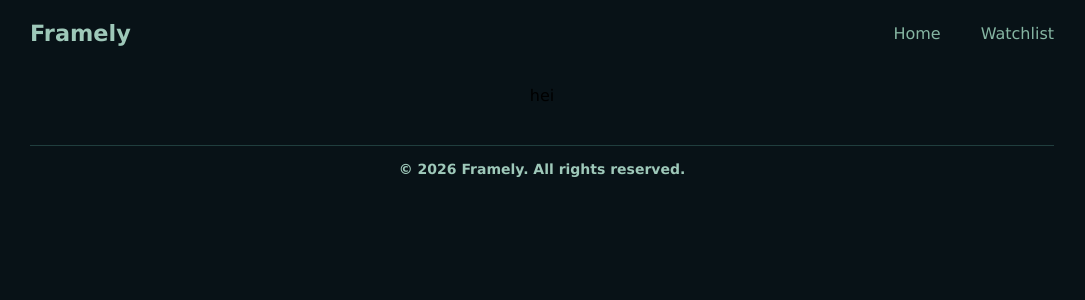
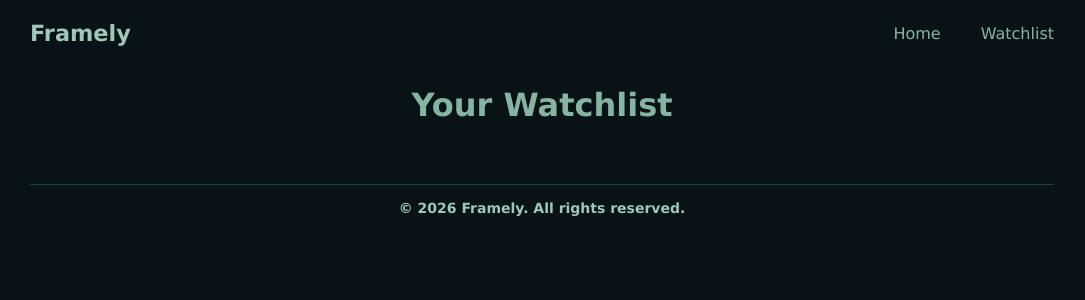
Before and after one commit to ana-maria-ursache/Movie-Application, a React (Vite) app: page /watchlist in a window 1280 px wide. Shown: the top 300 px of the page, without its empty margins (98-1183 px from the left). Built offline with nearby package versions, Linux system fonts and the light colour scheme.

Commit message:
feat: watchlist page

```diff
--- a/src/components/Modal/Modal.jsx
+++ b/src/components/Modal/Modal.jsx
@@ -2,7 +2,7 @@ import ReactDOM from 'react-dom';
 import { useState, useEffect } from 'react';
 import './Modal.css';
 
-export default function Modal({ movie, setOpenModal }) {
+export default function Modal({ movie, setOpenModal, onDataChange }) {
   const [isInWatchlist, setIsInWatchlist] = useState(false);
 
   useEffect(() => {
@@ -13,13 +13,20 @@ export default function Modal({ movie, setOpenModal }) {
   const handleWatchlistToggle = (e) => {
     e.stopPropagation();
     let watchlist = JSON.parse(localStorage.getItem('watchlist')) || [];
+
     if (isInWatchlist) {
       watchlist = watchlist.filter((m) => m.id !== movie.id);
     } else {
       watchlist.push(movie);
     }
+
     localStorage.setItem('watchlist', JSON.stringify(watchlist));
     setIsInWatchlist(!isInWatchlist);
+
+    if (onDataChange) {
+      // if the function exists(it is passed, use it)
+      onDataChange();
+    }
   };
 
   const toggleModal = () => {
--- a/src/components/MovieCard/MovieCard.jsx
+++ b/src/components/MovieCard/MovieCard.jsx
@@ -10,6 +10,7 @@ export default function MovieCard(props) {
   };
 
   return (
+    <>
       <section onClick={toggleModal} className="card">
         <div className="card-image">
           <img src={`/images/${props.image}`} alt={props.title} />
@@ -24,5 +25,10 @@ export default function MovieCard(props) {
         </div>
         {openModal && <Modal movie={props} setOpenModal={setOpenModal} />}
       </section>
+
+      {openModal && (
+        <Modal movie={props} setOpenModal={setOpenModal} onDataChange={props.onDataChange} />
+      )}
+    </>
   );
 }
--- a/src/components/Watchlist/Watchlist.css
+++ b/src/components/Watchlist/Watchlist.css
@@ -0,0 +1,13 @@
+.watchlist-title {
+  color: var(--light-green);
+  font-size: 2rem;
+  margin-bottom: 20px;
+}
+
+.empty-message {
+  grid-column: 1 / -1;
+  text-align: center;
+  padding: 50px;
+  color: #888;
+  font-size: 1.2rem;
+}
--- a/src/components/Watchlist/Watchlist.jsx
+++ b/src/components/Watchlist/Watchlist.jsx
@@ -1,5 +1,28 @@
+import { useState, useEffect } from 'react';
+import MovieCard from '../MovieCard/MovieCard';
 import './Watchlist.css';
 
 export default function Watchlist() {
-  return <div>hei</div>;
+  const [watchlist, setWatchlist] = useState([]);
+
+  useEffect(() => {
+    const savedMovies = JSON.parse(localStorage.getItem('watchlist')) || [];
+    setWatchlist(savedMovies);
+  }, []);
+
+  const updateWatchlistState = () => {
+    const freshData = JSON.parse(localStorage.getItem('watchlist')) || [];
+    setWatchlist(freshData);
+  };
+
+  return (
+    <div className="container-wrapper">
+      <h1 className="watchlist-title">Your Watchlist</h1>
+      <main className="movies-container">
+        {watchlist.map((movie) => (
+          <MovieCard key={movie.id} {...movie} onDataChange={updateWatchlistState} />
+        ))}
+      </main>
+    </div>
+  );
 }
```
Lines whose indentation alone changed are shown as unchanged.
